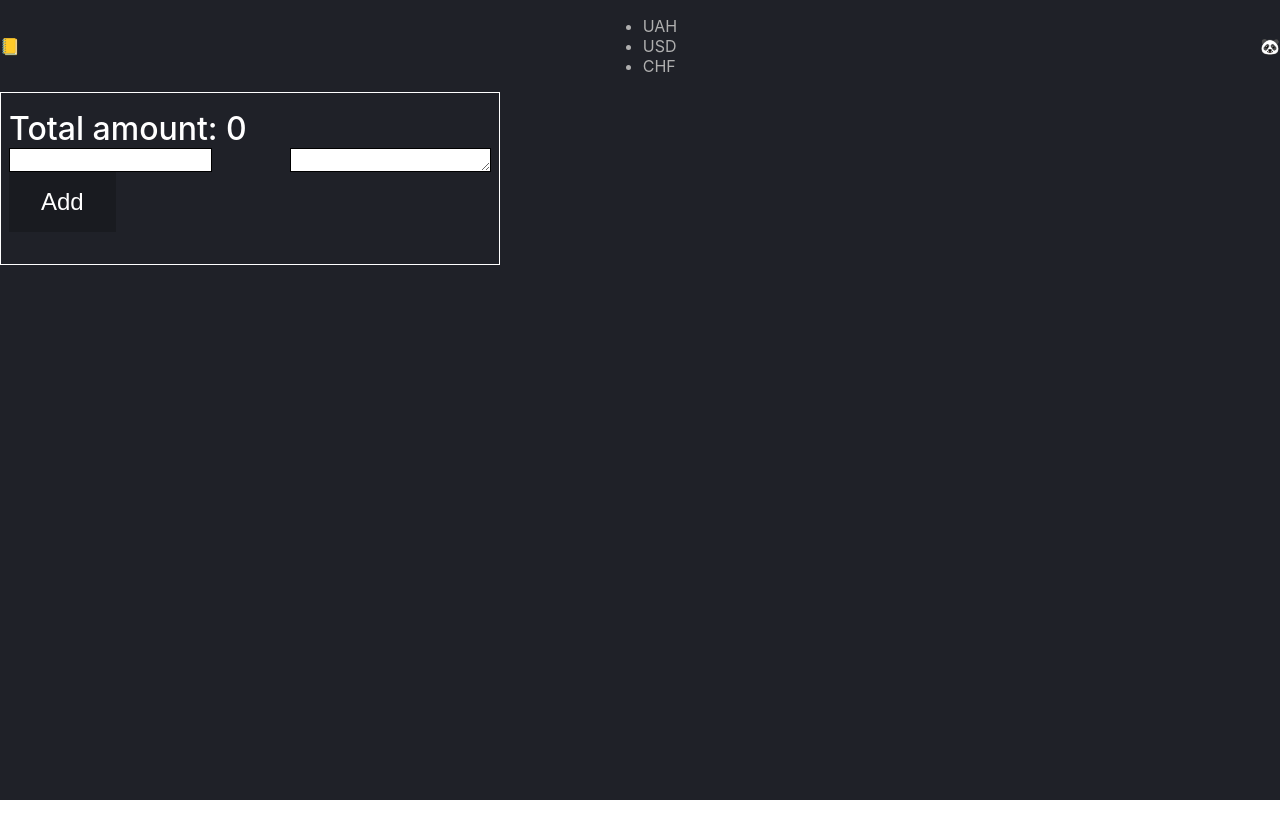
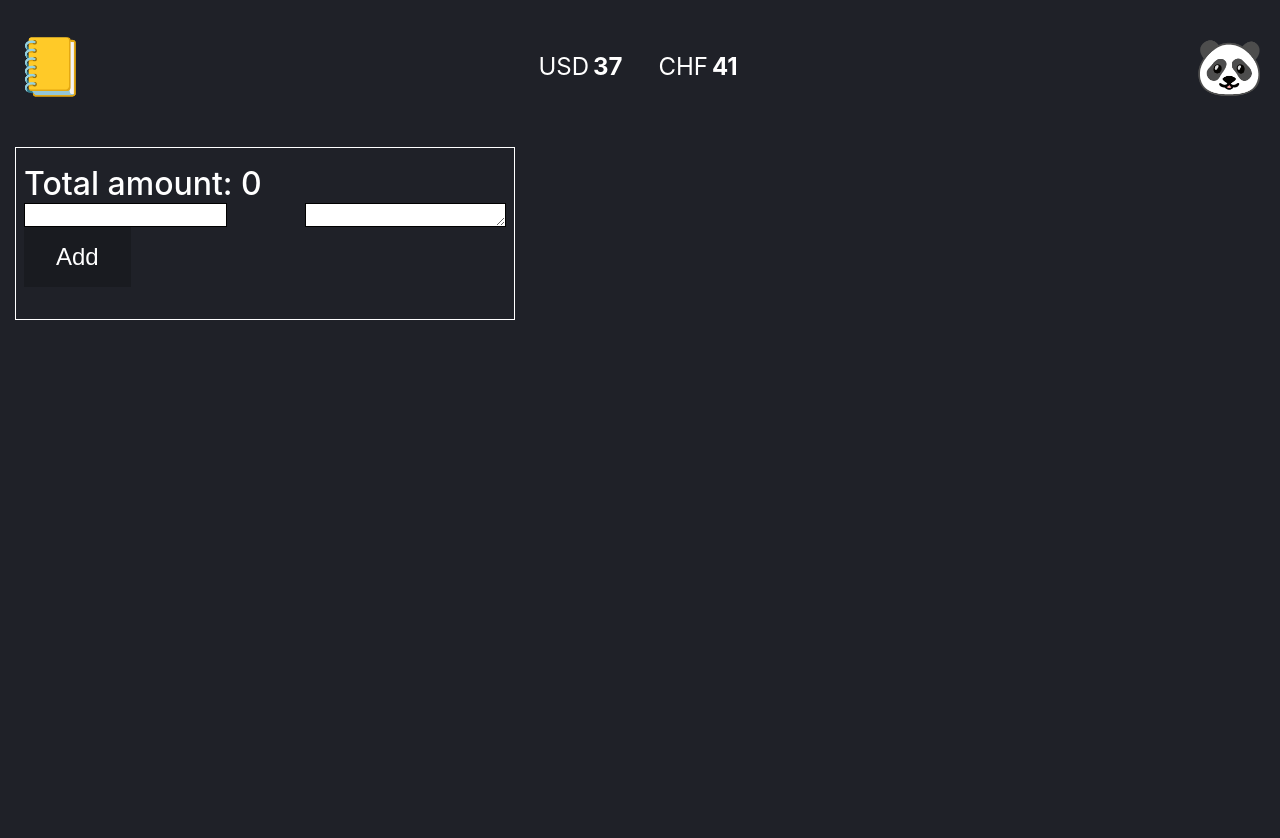
Before and after one commit to arts713/monthly-cost-calculator, a React (Create React App) app: page / in a window 1280 px wide. Shown: the top 838 px of the page. Before the commit the page ends 800 px from the top, so only its background shows below. Built offline with nearby package versions, Linux system fonts and the light colour scheme.

Commit message:
feature: header. add base styles for header comoponents

```diff
--- a/src/App.tsx
+++ b/src/App.tsx
@@ -7,10 +7,12 @@ import Layout from './core/Layout';
 function App() {
   return (
     <>
+      <Header />
       <Layout>
-        <Header />
         <main>
-          <Summator />
+          <div className="container">
+            <Summator />
+          </div>
         </main>
       </Layout>
     </>
--- a/src/components/Header/index.module.scss
+++ b/src/components/Header/index.module.scss
@@ -2,5 +2,8 @@
   display: flex;
   align-items: center;
   justify-content: space-between;
-  color: #AFAFAF;
+  padding: 2rem 1rem;
+  background: var(--color-black-light);
+  color: var(--color-white);
+  font-size: 1.5rem;
 }
--- /dev/null
+++ b/src/components/Header/ui/ExchangeRates/index.module.scss
@@ -0,0 +1,19 @@
+.exchangeRates {
+
+    &__list {
+        display: flex;
+        padding: 0;
+        margin: 0;
+        list-style-type: none;
+    }
+
+    &__item {
+        margin: 0 1rem;
+
+        span {
+            margin: 0 0.25rem;
+            font-weight: 700;
+            color: var(--color-white);
+        }
+    }
+}
--- a/src/components/Header/ui/ExchangeRates/index.tsx
+++ b/src/components/Header/ui/ExchangeRates/index.tsx
@@ -1,14 +1,15 @@
 import * as React from 'react';
+
+import styles from "./index.module.scss";
 
 const ExchangeRate = () => {
   return (
-    <>
-      <ul>
-        <li>UAH</li>
-        <li>USD</li>
-        <li>CHF</li>
+    <div className={styles.exchangeRates}>
+      <ul className={styles.exchangeRates__list}>
+        <li className={styles.exchangeRates__item}>USD<span>37</span></li>
+        <li className={styles.exchangeRates__item}>CHF<span>41</span></li>
       </ul>
-    </>
+    </div>
   );
 }
 
--- /dev/null
+++ b/src/components/Header/ui/Logo/index.module.scss
@@ -0,0 +1,3 @@
+.logo {
+    font-size: 3.5rem;
+}
--- a/src/components/Header/ui/Logo/index.tsx
+++ b/src/components/Header/ui/Logo/index.tsx
@@ -1,7 +1,9 @@
 import * as React from 'react';
 
+import styles from './index.module.scss';
+
 const Logo = () => {
-  return <div>📒</div>
+  return <div className={styles.logo}>📒</div>
 }
 
 export default Logo;
--- /dev/null
+++ b/src/components/Header/ui/User/index.module.scss
@@ -0,0 +1,3 @@
+.user {
+    font-size: 3.5rem;
+}
--- a/src/components/Header/ui/User/index.tsx
+++ b/src/components/Header/ui/User/index.tsx
@@ -1,7 +1,9 @@
 import * as React from 'react';
 
+import styles from './index.module.scss';
+
 const User = () => {
-  return <div>🐼</div>
+  return <div className={styles.user}>🐼</div>
 }
 
 export default User;
--- a/src/core/styles/global.scss
+++ b/src/core/styles/global.scss
@@ -15,7 +15,8 @@ body {
   -moz-osx-font-smoothing: grayscale;
 }
 
-code {
-  font-family: source-code-pro, Menlo, Monaco, Consolas, 'Courier New',
-    monospace;
+.container {
+  max-width: 1400px;
+  padding: 15px;
+  margin: 0 auto;
 }
--- a/src/core/styles/variables.scss
+++ b/src/core/styles/variables.scss
@@ -1,4 +1,5 @@
 :root {
     --color-black-light: #1f2128;
     --color-black-dark: #191b20;
+    --color-white: #fff;
   }
```
